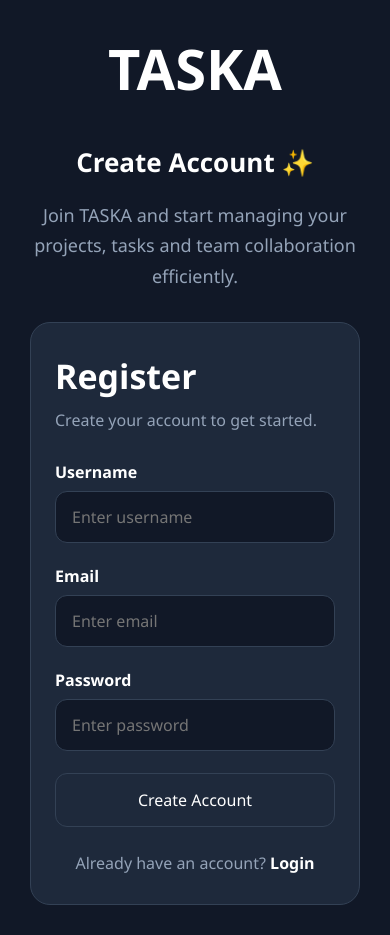
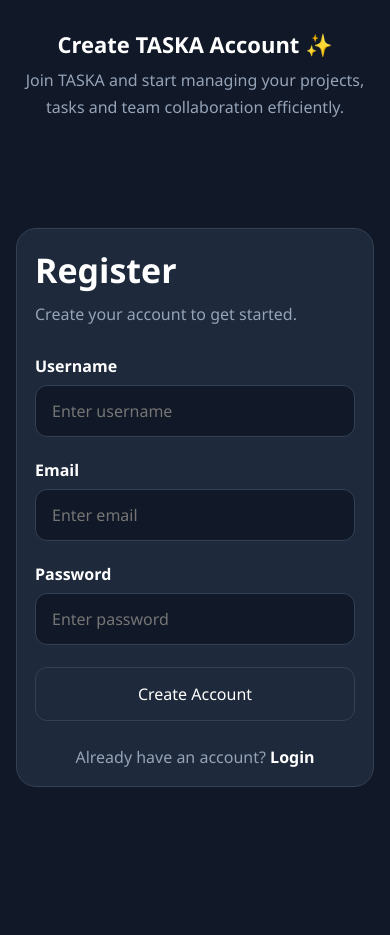
Before and after one commit to mishraadarsh17/TASKA, a Flask app: page /register in a window 390 px wide. After the commit the page ends 787 px from the top, so only its background shows below. Run offline with Flask 3, Linux system fonts and the light colour scheme.

Commit message:
Improve mobile UI and fix viewport layout issues

```diff
--- a/static/auth.css
+++ b/static/auth.css
@@ -19,7 +19,9 @@ body{
     background:var(--bg);
     color:var(--text);
 
-    min-height:100vh;
+    height:100vh;
+    height:100dvh;
+
 
     display:flex;
     justify-content:center;
@@ -32,13 +34,15 @@ body{
 
     width:100%;
     max-width:1100px;
-
+    height: 100vh;
+    height: 100dvh;
     display:grid;
     grid-template-columns:1fr 480px;
 
     gap:60px;
 
     align-items:center;
+
 }
 
 .auth-left h1{
@@ -60,6 +64,8 @@ body{
     line-height:1.7;
     max-width:430px;
 }
+
+
 
 .auth-card{
 
@@ -186,15 +192,32 @@ button:hover{
 }
 
 @media(max-width:900px){
+    body{
+        justify-content:flex-start;
+        align-items:flex-start;
 
+        padding:40px 20px;
+
+        min-height:100vh;
+        min-height:100dvh;
+    }
     .auth-container{
 
+        /* grid-template-columns:1fr; */
+         min-height:auto;
+
+        margin:0 auto;
+
         grid-template-columns:1fr;
+
+        gap:30px;
+
+        align-items:start;
     }
 
     .auth-left{
 
-        text-align:center;
+        text-align:start;
     }
 
     .auth-left p{
@@ -238,9 +261,7 @@ button:hover{
     padding:30px 24px;
 }
 }
-body{
-    overflow-x:hidden;
-}
+
 
 .auth-container{
     width:100%;
@@ -251,3 +272,27 @@ body{
 .auth-card{
     min-width:0;
 }
+@media (max-width:480px){
+    body{
+        padding:20px 16px;
+
+    }
+
+    .auth-left h1{
+        display: none;
+    }
+
+    .auth-left h2{
+        font-size:22px;
+        margin-bottom:8px;
+    }
+
+    .auth-left p{
+        font-size:16px;
+        margin-bottom:0;
+    }
+
+    .auth-card{
+        padding:18px 18px;
+    }
+}
--- a/static/style.css
+++ b/static/style.css
@@ -75,6 +75,7 @@ body {
 
     width: 270px;
     height: 100vh;
+    height: 100dvh;
 
     background: var(--sidebar-bg);
 
@@ -463,6 +464,7 @@ summary:hover {
         padding-top: 55px;
 
     }
+
 
     .sidebar-menu {
         padding-top: 0px;
--- a/templates/login.html
+++ b/templates/login.html
@@ -14,9 +14,9 @@
   <div class="auth-container">
 
     <div class="auth-left">
+
       <h1>TASKA</h1>
-
-      <h2>Welcome 👋</h2>
+      <h2>Welcome To TASKA 👋</h2>
 
       <p>
         Manage your projects, tasks and team collaboration
@@ -77,6 +77,7 @@
       }, 3000);
     }
   </script>
+
 </body>
 
 </html>
--- a/templates/register.html
+++ b/templates/register.html
@@ -17,7 +17,7 @@
 
       <h1>TASKA</h1>
 
-      <h2>Create Account ✨</h2>
+      <h2>Create TASKA Account ✨</h2>
 
       <p>
         Join TASKA and start managing your projects,
```
Also changed, not shown: app.py (line endings or trailing spaces).
